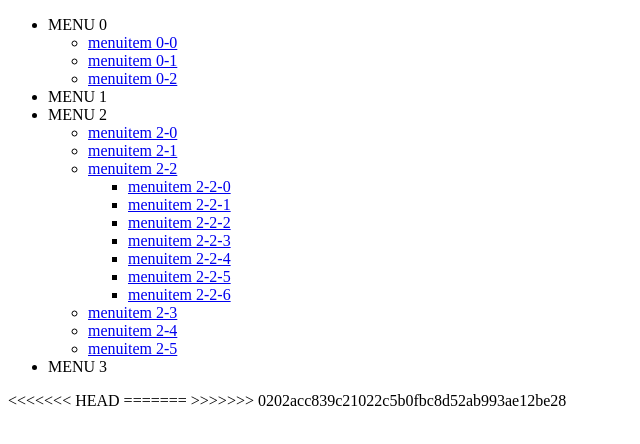
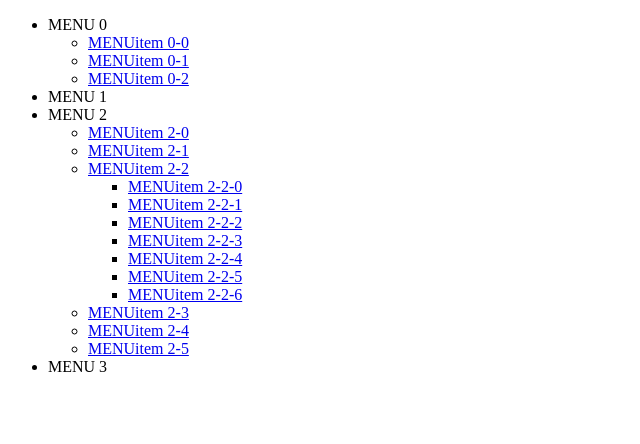
Before and after one commit to franklinbenini/MenuJSON, a plain HTML site: page index.html in a window 1280 px wide. Shown: the whole page, without its empty margins (0-640 px from the left). Drawn offline with Linux system fonts and the light colour scheme.

Commit message:
Alterado para ler .json externo

```diff
--- a/index.html
+++ b/index.html
@@ -19,20 +19,10 @@
 
   <div id="divMenu"></div>
 
-<<<<<<< HEAD
   <script src="src/js/menu.js"></script>
 
   <script>
     exibeMenu('divMenu');
   </script>
-=======
-  <script src="build/js/menu.min.js"></script>
-
-  <script>
-    var html = montaMenu(data.menu, false);
-    document.getElementById('divMenu').innerHTML += html;
-  </script>
-
->>>>>>> 0202acc839c21022c5b0fbc8d52ab993ae12be28
 </body>
 </html>
--- a/src/js/menu.js
+++ b/src/js/menu.js
@@ -36,7 +36,6 @@ function montaMenu(data, issubmenu){
     html += '</ul>';
     html += (issubmenu)?'</div>':'';
     return html;
-<<<<<<< HEAD
 }
 
 function exibeMenu(idDiv)
@@ -45,6 +44,4 @@ function exibeMenu(idDiv)
         var html = montaMenu(data.menu, false);
         document.getElementById(idDiv).innerHTML += html;
     });
-=======
->>>>>>> 0202acc839c21022c5b0fbc8d52ab993ae12be28
 }
```
